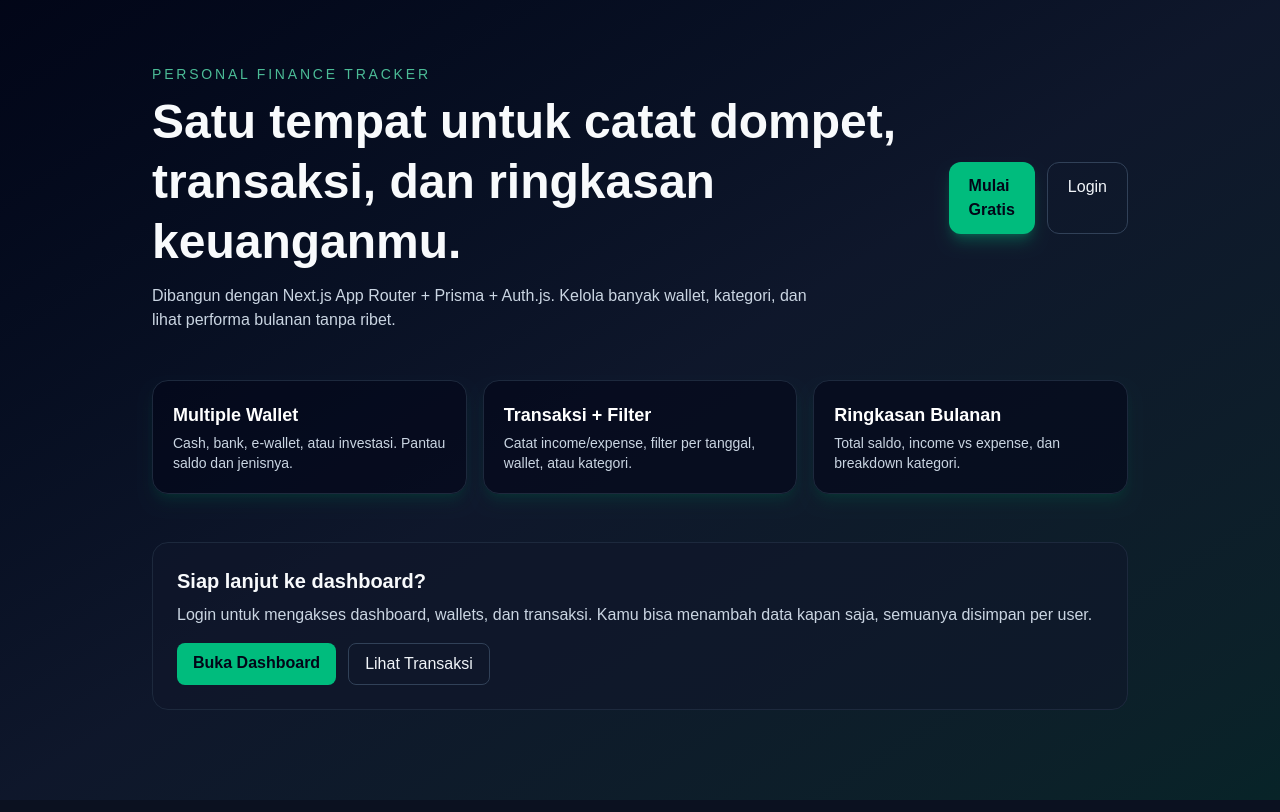
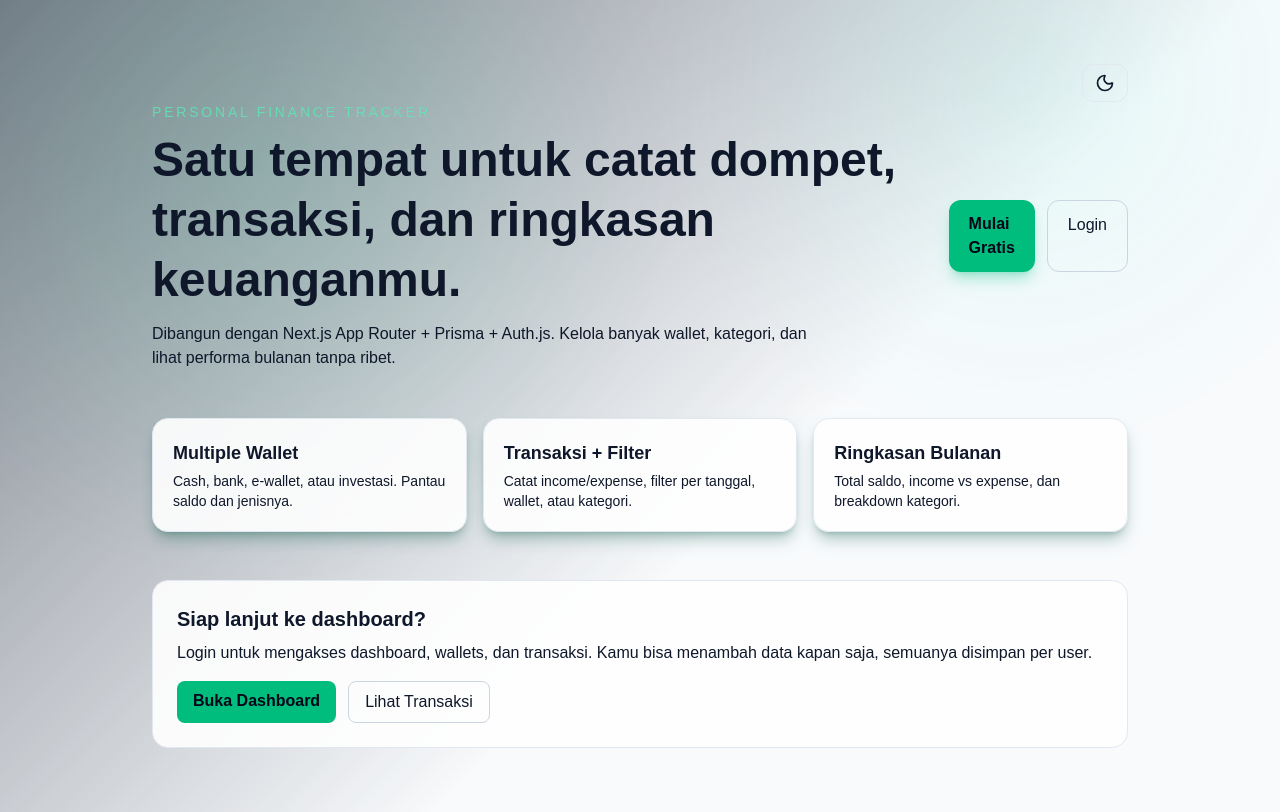
Before and after one commit to muhtegaralfikri/nextjs-finance-tracker, a Next.js app: page / in a window 1280 px wide. Built offline with nearby package versions, Linux system fonts and the light colour scheme.

Commit message:
fix login / bright mode

```diff
--- a/app/layout.tsx
+++ b/app/layout.tsx
@@ -1,6 +1,7 @@
 import type { Metadata } from "next";
 import { Geist, Geist_Mono } from "next/font/google";
 import "./globals.css";
+import { ThemeProvider } from "@/components/ThemeProvider";
 
 const geistSans = Geist({
   variable: "--font-geist-sans",
@@ -27,7 +28,7 @@ export default function RootLayout({
       <body
         className={`${geistSans.variable} ${geistMono.variable} antialiased`}
       >
-        {children}
+        <ThemeProvider>{children}</ThemeProvider>
       </body>
     </html>
   );
--- a/app/login/page.tsx
+++ b/app/login/page.tsx
@@ -4,6 +4,7 @@
 import { FormEvent, useState } from "react";
 import { signIn } from "next-auth/react";
 import { useRouter, useSearchParams } from "next/navigation";
+import ThemeToggle from "@/components/ThemeToggle";
 
 export default function LoginPage() {
   const router = useRouter();
@@ -37,7 +38,13 @@ export default function LoginPage() {
   }
 
   return (
-    <div className="min-h-screen flex items-center justify-center bg-slate-950">
+    <div
+      className="relative min-h-screen flex items-center justify-center"
+      style={{ background: "var(--bg-app)", color: "var(--text-primary)" }}
+    >
+      <div className="absolute right-4 top-4">
+        <ThemeToggle />
+      </div>
       <div className="w-full max-w-md bg-slate-900/60 border border-slate-800 rounded-2xl p-6 shadow-xl">
         <h1 className="text-2xl font-semibold text-white mb-2">
           Finance Tracker Login
--- a/app/page.tsx
+++ b/app/page.tsx
@@ -1,7 +1,24 @@
+import ThemeToggle from "@/components/ThemeToggle";
+
 export default function Home() {
   return (
-    <main className="min-h-screen bg-linear-to-br from-slate-950 via-slate-900 to-emerald-900/30 text-slate-50">
-      <div className="mx-auto max-w-5xl px-6 py-16">
+    <main
+      className="relative min-h-screen overflow-hidden"
+      style={{ background: "var(--bg-app)", color: "var(--text-primary)" }}
+    >
+      <div
+        className="pointer-events-none absolute inset-0 opacity-80"
+        aria-hidden
+        style={{
+          background:
+            "radial-gradient(circle at 20% 20%, rgba(16, 185, 129, 0.16), transparent 35%), radial-gradient(circle at 80% 10%, rgba(94, 234, 212, 0.14), transparent 30%), linear-gradient(135deg, rgba(15, 23, 42, 0.7), transparent 60%)",
+        }}
+      />
+
+      <div className="relative mx-auto max-w-5xl px-6 py-16">
+        <div className="flex justify-end">
+          <ThemeToggle />
+        </div>
         <header className="flex flex-col gap-4 md:flex-row md:items-center md:justify-between">
           <div>
             <p className="text-sm text-emerald-300/80 uppercase tracking-[0.2em]">
--- a/app/register/page.tsx
+++ b/app/register/page.tsx
@@ -3,6 +3,7 @@
 
 import { FormEvent, useState } from "react";
 import { useRouter } from "next/navigation";
+import ThemeToggle from "@/components/ThemeToggle";
 
 export default function RegisterPage() {
   const router = useRouter();
@@ -36,7 +37,13 @@ export default function RegisterPage() {
   }
 
   return (
-    <div className="min-h-screen flex items-center justify-center bg-slate-950">
+    <div
+      className="relative min-h-screen flex items-center justify-center"
+      style={{ background: "var(--bg-app)", color: "var(--text-primary)" }}
+    >
+      <div className="absolute right-4 top-4">
+        <ThemeToggle />
+      </div>
       <div className="w-full max-w-md bg-slate-900/60 border border-slate-800 rounded-2xl p-6 shadow-xl">
         <h1 className="text-2xl font-semibold text-white mb-2">
           Daftar Akun
--- a/src/components/AppShell.tsx
+++ b/src/components/AppShell.tsx
@@ -2,15 +2,14 @@
 
 import Link from "next/link";
 import { usePathname } from "next/navigation";
-import { ReactNode, useEffect, useState } from "react";
+import { ReactNode } from "react";
 import {
   LayoutDashboard,
-  Moon,
   ReceiptText,
-  Sun,
   Target,
   WalletCards,
 } from "lucide-react";
+import ThemeToggle from "./ThemeToggle";
 
 type NavItem = {
   href: string;
@@ -34,29 +33,6 @@ export default function AppShell({ children }: { children: ReactNode }) {
   const pathname = usePathname();
   const activeLabel =
     navItems.find((item) => isActive(pathname, item.href))?.label || "Finance";
-  const [theme, setTheme] = useState<"dark" | "light">("dark");
-
-  useEffect(() => {
-    document.documentElement.dataset.theme = theme;
-  }, [theme]);
-
-  useEffect(() => {
-    if (typeof window === "undefined") return;
-    const stored = localStorage.getItem("theme");
-    if (stored === "light" || stored === "dark") {
-      // eslint-disable-next-line react-hooks/set-state-in-effect
-      setTheme(stored);
-    }
-  }, []);
-
-  function toggleTheme() {
-    const next = theme === "dark" ? "light" : "dark";
-    setTheme(next);
-    if (typeof window !== "undefined") {
-      localStorage.setItem("theme", next);
-    }
-    document.documentElement.dataset.theme = next;
-  }
 
   return (
     <div className="min-h-screen" style={{ background: "var(--bg-app)", color: "var(--text-primary)" }}>
@@ -128,18 +104,7 @@ export default function AppShell({ children }: { children: ReactNode }) {
                 >
                   Dashboard
                 </Link>
-              <button
-                type="button"
-                onClick={toggleTheme}
-                className="rounded-xl border border-slate-800 px-3 py-2 text-slate-300 hover:border-emerald-400/60 transition"
-                aria-label={theme === "dark" ? "Mode terang" : "Mode gelap"}
-              >
-                {theme === "dark" ? (
-                  <Sun className="h-5 w-5 text-white" aria-hidden />
-                ) : (
-                  <Moon className="h-5 w-5 text-slate-900" aria-hidden />
-                )}
-              </button>
+                <ThemeToggle />
               </div>
             </div>
           </header>
--- /dev/null
+++ b/src/components/ThemeProvider.tsx
@@ -0,0 +1,68 @@
+"use client";
+
+import {
+  createContext,
+  type ReactNode,
+  useContext,
+  useEffect,
+  useMemo,
+  useState,
+} from "react";
+
+type Theme = "dark" | "light";
+
+type ThemeContextValue = {
+  theme: Theme;
+  toggleTheme: () => void;
+};
+
+const ThemeContext = createContext<ThemeContextValue | undefined>(undefined);
+
+function getPreferredTheme(): Theme {
+  if (typeof window === "undefined") return "dark";
+
+  const stored = window.localStorage.getItem("theme");
+  if (stored === "light" || stored === "dark") {
+    return stored;
+  }
+
+  const prefersLight = window.matchMedia?.("(prefers-color-scheme: light)")?.matches;
+  return prefersLight ? "light" : "dark";
+}
+
+function applyTheme(theme: Theme) {
+  document.documentElement.dataset.theme = theme;
+  window.localStorage.setItem("theme", theme);
+}
+
+export function ThemeProvider({ children }: { children: ReactNode }) {
+  const [theme, setTheme] = useState<Theme>("dark");
+
+  useEffect(() => {
+    const next = getPreferredTheme();
+    setTheme(next);
+    applyTheme(next);
+  }, []);
+
+  useEffect(() => {
+    applyTheme(theme);
+  }, [theme]);
+
+  const value = useMemo<ThemeContextValue>(
+    () => ({
+      theme,
+      toggleTheme: () => setTheme((prev) => (prev === "dark" ? "light" : "dark")),
+    }),
+    [theme],
+  );
+
+  return <ThemeContext.Provider value={value}>{children}</ThemeContext.Provider>;
+}
+
+export function useTheme() {
+  const ctx = useContext(ThemeContext);
+  if (!ctx) {
+    throw new Error("useTheme must be used within ThemeProvider");
+  }
+  return ctx;
+}
--- /dev/null
+++ b/src/components/ThemeToggle.tsx
@@ -0,0 +1,32 @@
+"use client";
+
+import { Moon, Sun } from "lucide-react";
+import { useTheme } from "./ThemeProvider";
+import { cn } from "@/lib/cn";
+
+type ThemeToggleProps = {
+  className?: string;
+};
+
+export default function ThemeToggle({ className }: ThemeToggleProps) {
+  const { theme, toggleTheme } = useTheme();
+
+  return (
+    <button
+      type="button"
+      onClick={toggleTheme}
+      className={cn(
+        "rounded-xl border border-slate-800 px-3 py-2 text-slate-300 hover:border-emerald-400/60 transition",
+        className,
+      )}
+      aria-label={theme === "dark" ? "Mode terang" : "Mode gelap"}
+      title={theme === "dark" ? "Mode terang" : "Mode gelap"}
+    >
+      {theme === "dark" ? (
+        <Sun className="h-5 w-5 text-white" aria-hidden />
+      ) : (
+        <Moon className="h-5 w-5 text-slate-900" aria-hidden />
+      )}
+    </button>
+  );
+}
```
Lines whose indentation alone changed are shown as unchanged.
